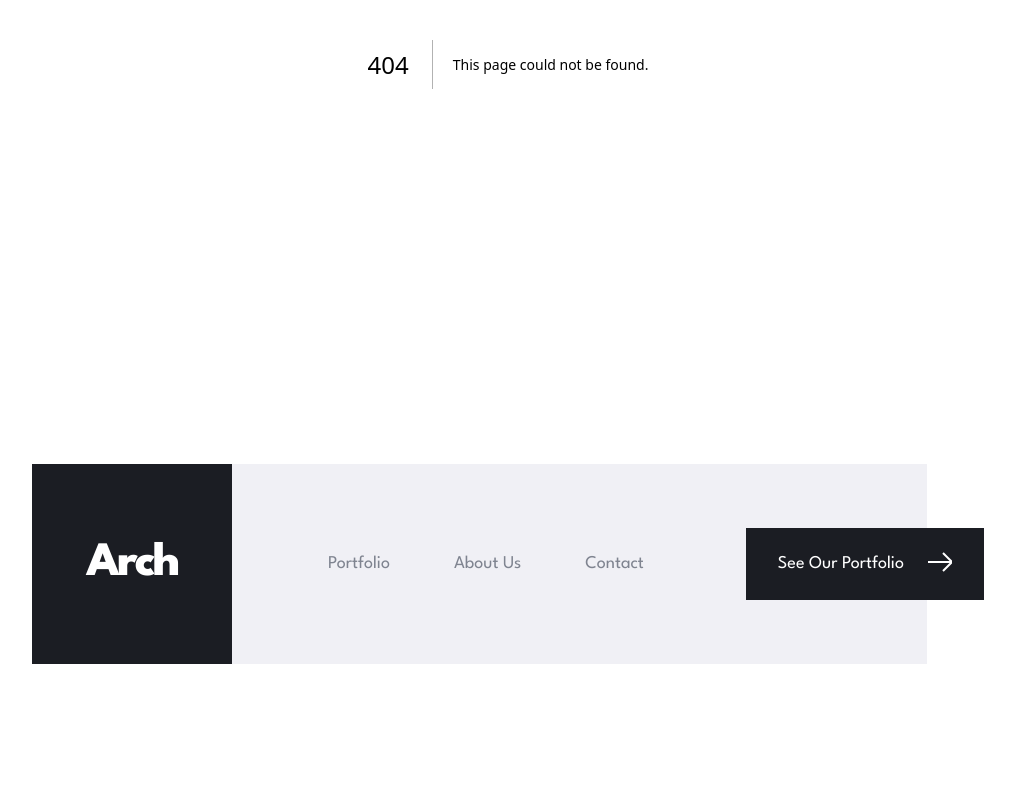
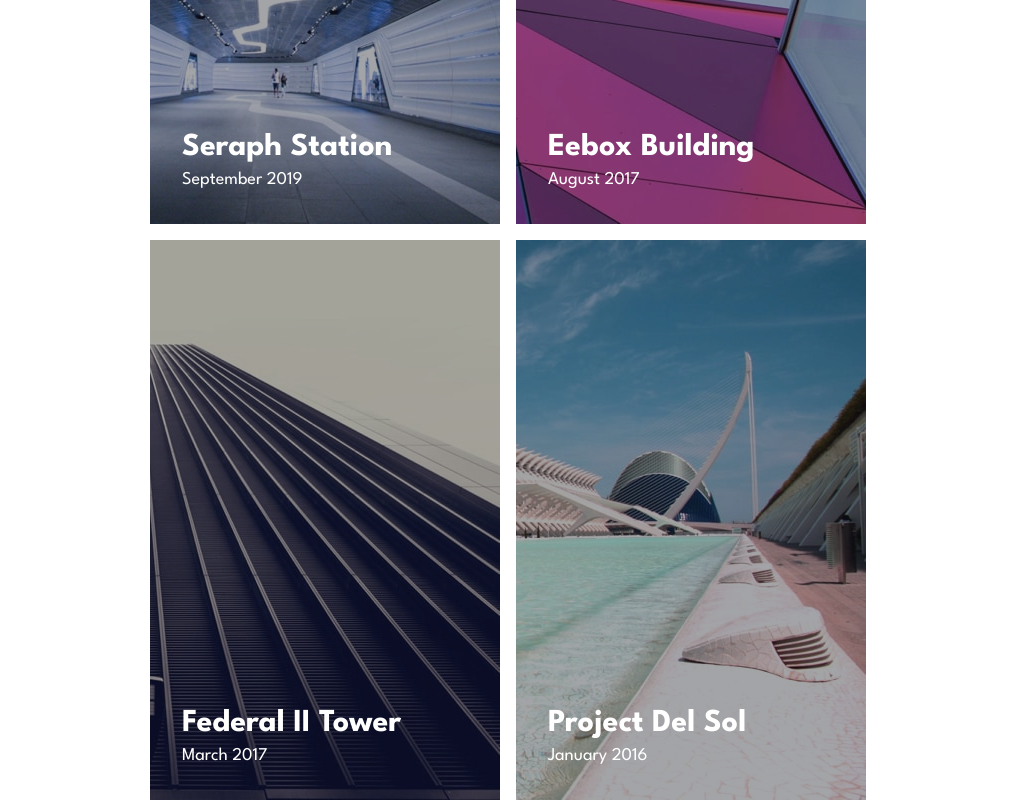
Before and after one commit to Alexjoshua14/Arch, a Next.js app: page /portfolio in a window 1280 px wide. Before the commit this address had no page. Shown: the part 460-1262 px from the top of the page, without its empty margins (132-1147 px from the left). Before the commit the page ends 1124 px from the top, so only its background shows below. Built offline with nearby package versions, Linux system fonts and the light colour scheme.

Commit message:
Add quick image gallery

```diff
--- /dev/null
+++ b/src/app/portfolio/page.tsx
@@ -0,0 +1,12 @@
+import ImageGallery from "@/sections/portfolio/ImageGallery";
+
+
+export default function Portfolio({ }) {
+
+
+  return (
+    <div>
+      <ImageGallery />
+    </div>
+  )
+}
--- /dev/null
+++ b/src/components/image/GalleryImage.tsx
@@ -0,0 +1,31 @@
+import Image from 'next/image'
+import { FC } from 'react'
+import Overlay from './Overlay'
+
+interface GalleryImageProps {
+  src: string
+  alt: string
+  width: number
+  height: number
+  title: string
+  date: string
+}
+
+const GalleryImage: FC<GalleryImageProps> = ({ src, alt, width, height, title, date }) => {
+  return (
+    <div className="relative w-full h-full">
+      <Image src={src} alt={alt} fill className="w-full h-auto object-contain" quality={100} />
+      <Overlay />
+      <div className="absolute left-8 bottom-8 w-full text-white">
+        <p className="heading-sm">
+          {title}
+        </p>
+        <p>
+          {date}
+        </p>
+      </div>
+    </div>
+  )
+}
+
+export default GalleryImage
--- /dev/null
+++ b/src/sections/portfolio/ImageGallery.tsx
@@ -0,0 +1,104 @@
+'use client'
+
+import GalleryImage from '@/components/image/GalleryImage'
+import { useScreenSize } from '@/lib/hooks/useScreenSize'
+import { FC } from 'react'
+
+interface ImageGalleryProps {
+
+}
+
+const portfolioContent = [
+  {
+    src: "/assets/portfolio/SIZE/image-seraph.jpg",
+    alt: "Image of Seraph Station",
+    title: "Seraph Station",
+    date: "September 2019"
+  },
+  {
+    src: "/assets/portfolio/SIZE/image-eebox.jpg",
+    alt: "Image of Eebox Building",
+    title: "Eebox Building",
+    date: "August 2017"
+  },
+  {
+    src: "/assets/portfolio/SIZE/image-federal.jpg",
+    alt: "Image of Federal II Tower",
+    title: "Federal II Tower",
+    date: "March 2017"
+  },
+  {
+    src: "/assets/portfolio/SIZE/image-del-sol.jpg",
+    alt: "Image of Project Del Sol",
+    title: "Project Del Sol",
+    date: "January 2016"
+  },
+  {
+    src: "/assets/portfolio/SIZE/image-prototype.jpg",
+    alt: "Geometrically pleasing image of Le Prototype",
+    title: "Le Prototype",
+    date: "February 2020"
+  },
+  {
+    src: "/assets/portfolio/SIZE/image-228b.jpg",
+    alt: "Image of sun glistening on 228B Tower",
+    title: "228B Tower",
+    date: "September 2019"
+  },
+  {
+    src: "/assets/portfolio/SIZE/image-edelweiss.jpg",
+    alt: "Image of Edelweiss",
+    title: "Grand Edelweiss Hotel",
+    date: "December 2013"
+  },
+  {
+    src: "/assets/portfolio/SIZE/image-netcry.jpg",
+    alt: "Image of Netcry Tower",
+    title: "Netcry Tower",
+    date: "August 2020"
+  },
+  {
+    src: "/assets/portfolio/SIZE/image-hypers.jpg",
+    alt: "Image of Hypers",
+    title: "Hypers",
+    date: "January 2012",
+  },
+  {
+    src: '/assets/portfolio/SIZE/image-sxiv.jpg',
+    alt: "Image of SXIV",
+    title: "SXIV",
+    date: "March 2011"
+  },
+  {
+    src: "/assets/portfolio/SIZE/image-trinity.jpg",
+    alt: "Image of Trinity Bank Tower",
+    title: "Trinity Bank Tower",
+    date: "September 2010"
+  },
+  {
+    src: "/assets/portfolio/SIZE/image-paramour.jpg",
+    alt: "Image of sun glistening on corner of Project Paramour",
+    title: "Project Paramour",
+    date: "February 2020"
+  },
+
+]
+
+const ImageGallery: FC<ImageGalleryProps> = ({ }) => {
+  const { screenSize } = useScreenSize()
+
+  return (
+    <div className="w-full min-h-screen h-fit page-gutter flex items-center justify-center">
+      <div className="min-w-fit w-full max-w-6xl h-fit flex flex-wrap justify-center items-center gap-4">
+        {portfolioContent.map((image, i) => (
+          <div key={`image-${i}`} className="min-w-80 md:min-w-60 w-full md:max-w-[350px] h-auto aspect-[573/240] md:aspect-[350/560]">
+            <GalleryImage src={image.src.replace("SIZE", screenSize)} alt="alt" width={350} height={560} title={image.title} date={image.date} />
+            {/* <FakeImage /> */}
+          </div>
+        ))}
+      </div>
+    </div>
+  )
+}
+
+export default ImageGallery
```
